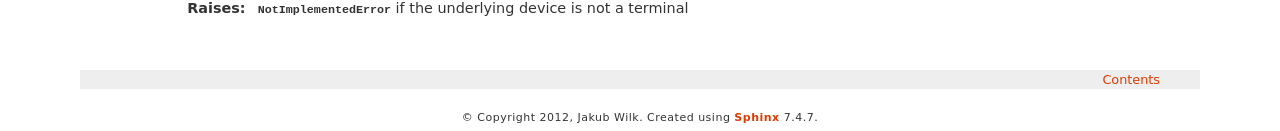
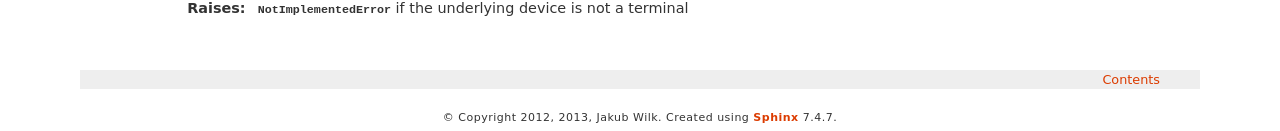
Before and after one commit to jwilk-archive/python-keyboardleds, a Sphinx documentation site: the page built from doc/source/index.txt, in a window 1280 px wide. Shown: the part 840-971 px from the top of the page. Built offline with Sphinx 7.4.7, drawn with Linux system fonts in a browser that asks for light colours; the version number could not be read and is left out.

Commit message:
Update copyright information.

```diff
--- a/doc/source/conf.py
+++ b/doc/source/conf.py
@@ -3,8 +3,8 @@ import os
 source_suffix = '.txt'
 master_doc = 'index'
 
-project = u'python-keyboardleds'
-copyright = u'2012, Jakub Wilk'
+project = 'python-keyboardleds'
+copyright = '2012, 2013, Jakub Wilk'
 
 def get_version():
     path = os.path.join(
```
Also changed, not shown: 1 other file.
